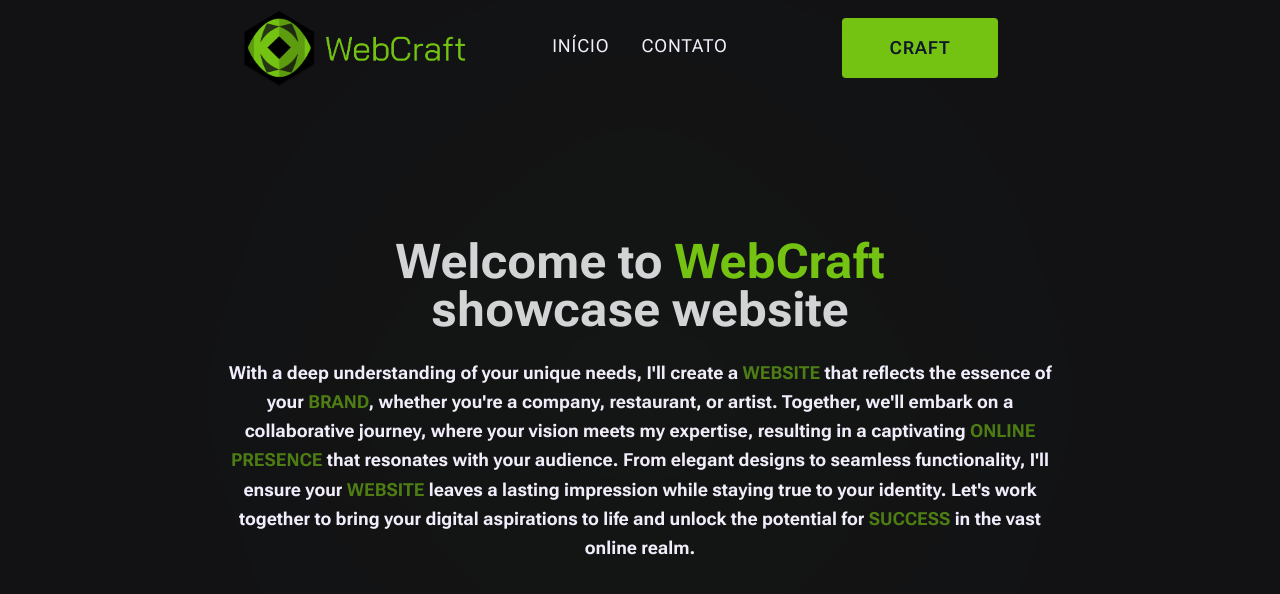
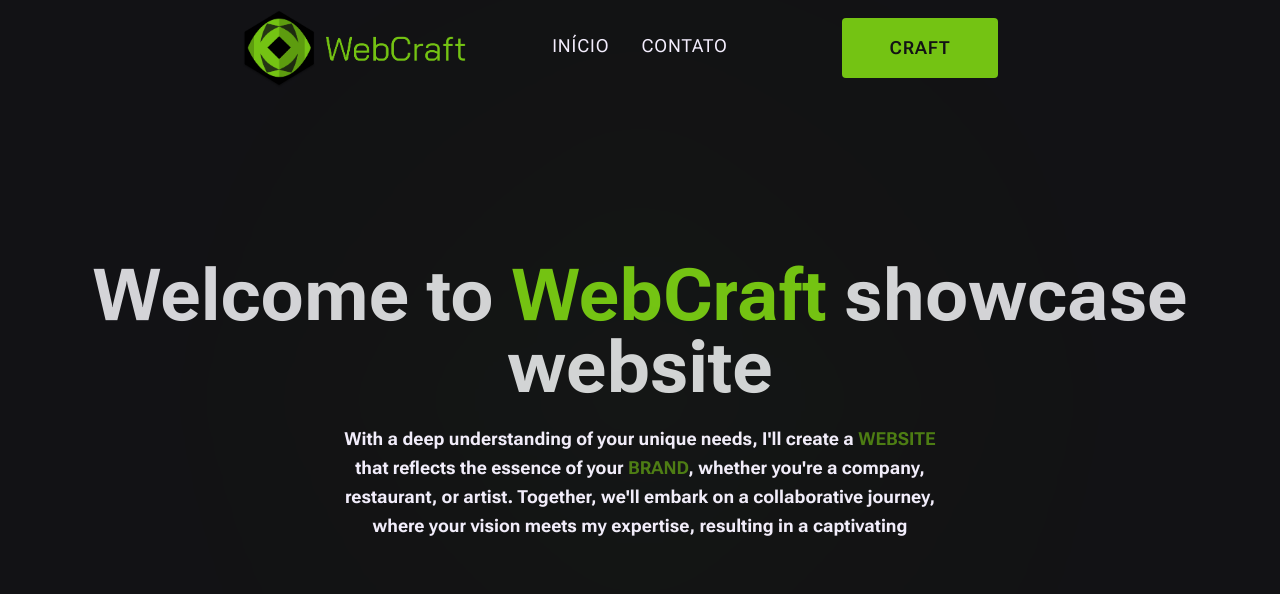
Before and after one commit to juicerq/Notes, a Next.js app in the folder web/: page / in a window 1280 px wide. Shown: the top 594 px of the page. Built offline with nearby package versions, Linux system fonts and the light colour scheme; a web font is replaced by a local one.

Commit message:
hero css

```diff
--- a/web/src/app/contact/page.tsx
+++ b/web/src/app/contact/page.tsx
@@ -18,7 +18,7 @@ export default function Contact() {
         Entre em <span className="text-mainPalette-primaryButton">contato</span>{' '}
         conosco
       </h1>
-      <form className="flex w-1/2 flex-col gap-5 pt-5 indent-1 text-lg text-mainPalette-text">
+      <form className="flex w-1/2 flex-col gap-7 pt-5 indent-1 text-lg text-mainPalette-text">
         <div className="flex w-full flex-wrap gap-10 py-4 tracking-wide">
           <div className="contact-input-container">
             <div className="flex items-center">
@@ -85,6 +85,9 @@ export default function Contact() {
             />
           </div>
         </div>
+        <button className="button-hover font-lg w-1/2 self-center rounded bg-mainPalette-primaryButton px-12 py-4 text-lg font-semibold uppercase tracking-wider">
+          Enviar
+        </button>
       </form>
     </div>
   )
--- a/web/src/app/globals.css
+++ b/web/src/app/globals.css
@@ -26,7 +26,7 @@
   }
 
   .button-hover {
-    @apply rounded hover:bg-mainPalette-accent transition-colors;
+    @apply rounded text-mainPalette-bg hover:bg-mainPalette-accent transition-all;
   }
 
   .sidebar-icon {
--- a/web/src/components/Header.tsx
+++ b/web/src/components/Header.tsx
@@ -33,7 +33,7 @@ export default function Header() {
 
           <div className="flex w-60 items-center justify-center">
             <Link href={'/test'}>
-              <button className="button-hover font-lg rounded bg-mainPalette-primaryButton px-12 py-4 text-lg font-semibold uppercase tracking-wider transition-all duration-75 hover:-translate-y-1">
+              <button className="button-hover font-lg rounded bg-mainPalette-primaryButton px-12 py-4 text-lg font-semibold uppercase tracking-wider">
                 Craft
               </button>
             </Link>
--- a/web/src/components/Hero.tsx
+++ b/web/src/components/Hero.tsx
@@ -1,26 +1,25 @@
 export default function Hero() {
   return (
     <main className="flex h-full flex-col items-center justify-center text-center font-alt font-bold">
-      <div className="flex w-full flex-col items-center gap-6 px-4 md:w-2/3">
-        <h1 className="text-5xl text-zinc-300">
-          Welcome to{' '}
-          <span className="text-mainPalette-primaryButton"> WebCraft</span>{' '}
-          <br /> showcase website
-        </h1>
-        <p className="w-2/3 text-lg leading-relaxed text-mainPalette-text ">
-          With a deep understanding of your unique needs, I&apos;ll create a{' '}
-          <span className="highlight">website</span> that reflects the essence
-          of your <span className="highlight">brand</span>, whether you&apos;re
-          a company, restaurant, or artist. Together, we&apos;ll embark on a
-          collaborative journey, where your vision meets my expertise, resulting
-          in a captivating <span className="highlight">online presence</span>{' '}
-          that resonates with your audience. From elegant designs to seamless
-          functionality, I&apos;ll ensure your{' '}
-          <span className="highlight">website</span> leaves a lasting impression
-          while staying true to your identity. Let&apos;s work together to bring
-          your digital aspirations to life and unlock the potential for{' '}
-          <span className="highlight">success</span> in the vast online realm.
-        </p>
+      <div className="w-full items-center gap-6 px-4">
+        <div className="flex flex-col items-center gap-5">
+          <h1 className="w-full text-7xl text-zinc-300">
+            Welcome to
+            <span className="text-mainPalette-primaryButton">
+              {' '}
+              WebCraft
+            </span>{' '}
+            showcase website
+          </h1>
+          <p className="w-1/2 text-lg leading-relaxed text-mainPalette-text ">
+            With a deep understanding of your unique needs, I&apos;ll create a{' '}
+            <span className="highlight">website</span> that reflects the essence
+            of your <span className="highlight">brand</span>, whether
+            you&apos;re a company, restaurant, or artist. Together, we&apos;ll
+            embark on a collaborative journey, where your vision meets my
+            expertise, resulting in a captivating{' '}
+          </p>
+        </div>
       </div>
     </main>
   )
```
